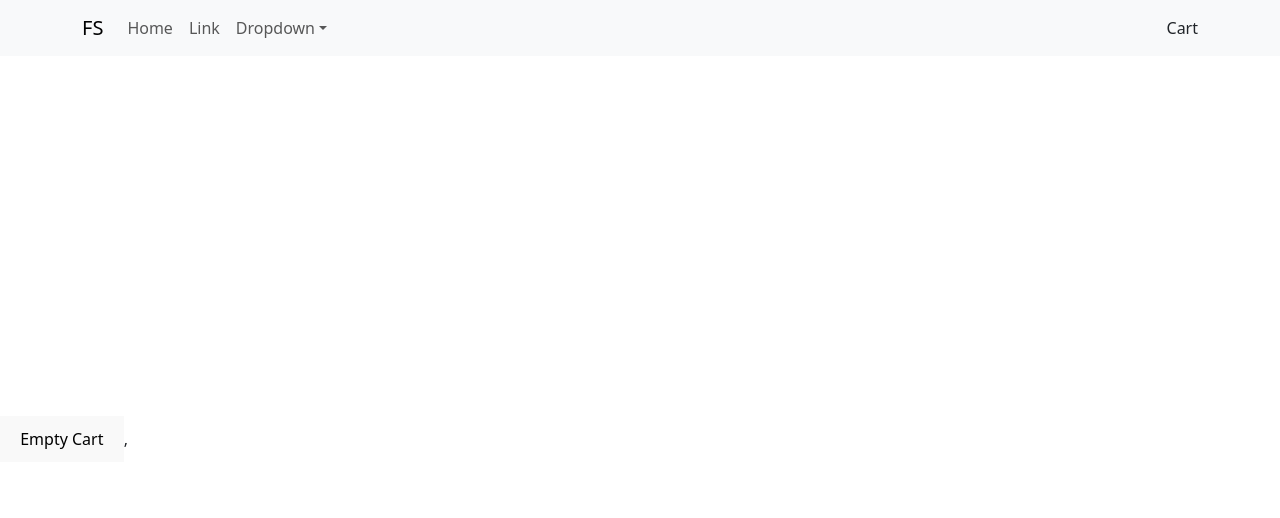
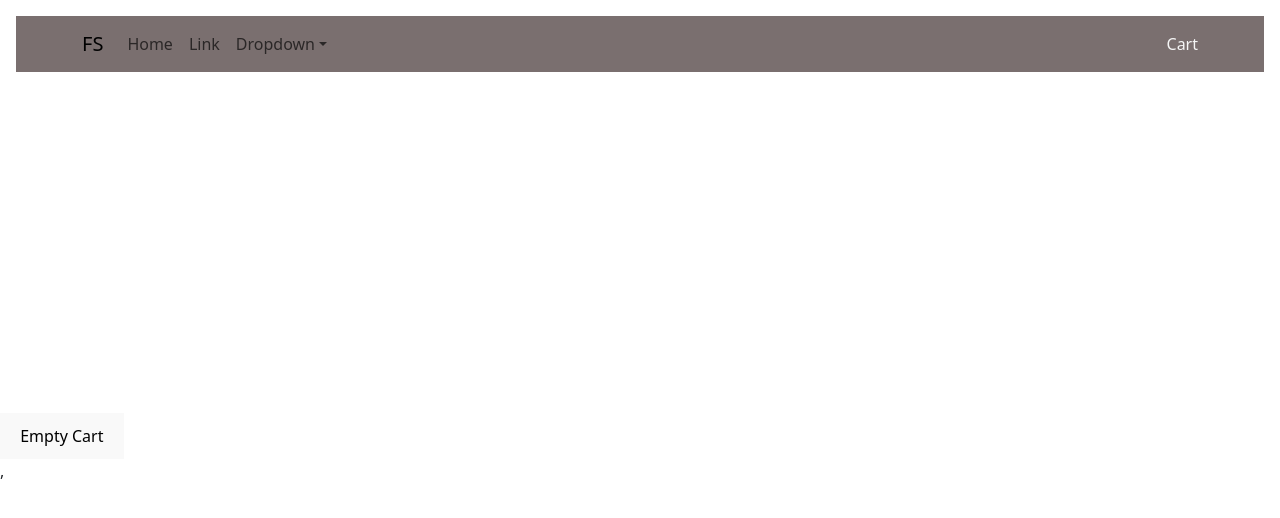
Before and after one commit to maxrieck/fakestore-ts-redux, a React (Vite) app in the folder fakestore-redux/: page /shoppingcart in a window 1280 px wide. Shown: the top 518 px of the page. Built offline with nearby package versions, Linux system fonts and the light colour scheme.

Commit message:
added page  layout provider

```diff
--- a/fakestore-redux/src/App.tsx
+++ b/fakestore-redux/src/App.tsx
@@ -1,7 +1,6 @@
 import './App.css'
 import { BrowserRouter, Routes, Route } from 'react-router-dom';
 import HomePage from './pages/HomePage';
-import NavBar from './components/NavBar';
 import ProductList from './pages/ProductList';
 import ShoppingCart from './pages/ShoppingCart';
 import ProductPage from './pages/ProductPage';
@@ -12,11 +11,6 @@ function App() {
   return (
 
     <>
-    {/* need to make page layout provider with navbar on top */}
-    <div className='mb-5'>
-      <NavBar />
-
-    </div>
       <BrowserRouter>
         <Routes>
           <Route path="/" element = {<HomePage />} />
--- a/fakestore-redux/src/components/NavBar.tsx
+++ b/fakestore-redux/src/components/NavBar.tsx
@@ -8,8 +8,9 @@ import '../styles/navbar.css'
 const NavBar = () => {
 
   return (
+
     <>
-     <Navbar expand="lg" fixed='top' className="navbar bg-body-tertiary">
+     <Navbar expand="lg" fixed='top' className='custom-navbar'>
       <Container>
         <Navbar.Toggle aria-controls="basic-navbar-nav" />
         <Navbar.Collapse id="basic-navbar-nav">
@@ -33,8 +34,9 @@ const NavBar = () => {
             <Nav.Link href='/shoppingcart'>Cart</Nav.Link>
       </Container>
     </Navbar>
-    <div style={{height:"30px"}}></div>
+
     </>
+
   )
 }
 
--- /dev/null
+++ b/fakestore-redux/src/components/PageLayout.tsx
@@ -0,0 +1,33 @@
+import React from 'react'
+import NavBar from './NavBar'
+import '../styles/pageLayout.css'
+
+
+type PageLayoutProps = {
+    children?:React.ReactNode;
+}
+
+const PageLayout:React.FC<PageLayoutProps>
+= ({ children }) => {
+
+
+  return (
+    <body className='page-layout'>
+
+        <header className=''>
+            <NavBar />
+        </header>
+
+        <main>
+            {children}
+        </main>
+
+        <footer>
+
+        </footer>
+
+    </body>
+  )
+}
+
+export default PageLayout
--- a/fakestore-redux/src/pages/HomePage.tsx
+++ b/fakestore-redux/src/pages/HomePage.tsx
@@ -1,17 +1,13 @@
-import ProductList from './ProductList';
-import ShoppingCart from './ShoppingCart';
+import PageLayout from '../components/PageLayout';
+
 
 const HomePage = () => {
 
   return (
-    <div>
+    <PageLayout>
         <h1>Main Page</h1>
-        <h2>Cart</h2>
-        <ShoppingCart />
 
-        <h2>Products</h2>
-        <ProductList />
-    </div>
+    </PageLayout>
   )
 }
 
--- a/fakestore-redux/src/pages/ProductList.tsx
+++ b/fakestore-redux/src/pages/ProductList.tsx
@@ -3,6 +3,7 @@ import { useQuery } from "@tanstack/react-query"
 import { fetchCategories, fetchProducts, fetchCategoriesProducts } from "../query/api"
 import ProductCards from "../components/ProductCards"
 import '../styles/productList.css'
+import PageLayout from "../components/PageLayout"
 
 
 const ProductList:React.FC = () => {
@@ -27,6 +28,9 @@ const ProductList:React.FC = () => {
 
 
   return (
+
+    <PageLayout>
+
     <div className="product-container">
       {!products && <div>Loading...</div>}
 
@@ -48,6 +52,8 @@ const ProductList:React.FC = () => {
         </div>
 
     </div>
+
+    </PageLayout>
   )
 }
 
--- a/fakestore-redux/src/pages/ShoppingCart.tsx
+++ b/fakestore-redux/src/pages/ShoppingCart.tsx
@@ -4,6 +4,7 @@ import { type AppDispatch, type RootState } from '../store/store';
 import { emptyCart } from '../store/cartSlice';
 import { useDispatch } from 'react-redux';
 import CartItems from '../components/CartItems';
+import PageLayout from '../components/PageLayout';
 
 
 
@@ -15,10 +16,10 @@ const ShoppingCart: React.FC = () => {
   const safeCart = currentCart ?? [];
 
   return (
-      <>
+      <PageLayout>
         <CartItems cartItems={safeCart} />
         <button onClick={()=>dispatch(emptyCart())}>Empty Cart</button>
-      </>
+      </PageLayout>
   );
 }
 
--- a/fakestore-redux/src/styles/navbar.css
+++ b/fakestore-redux/src/styles/navbar.css
@@ -1,5 +1,7 @@
 
 
-.navbar {
-    margin-bottom: 100px;
+.custom-navbar {
+    margin: 1rem;
+    color: whitesmoke;
+    background-color: rgb(122, 111, 111);
 }
--- /dev/null
+++ b/fakestore-redux/src/styles/pageLayout.css
@@ -0,0 +1,4 @@
+
+.page-layout header {
+    margin-bottom: 6rem;
+}
```
